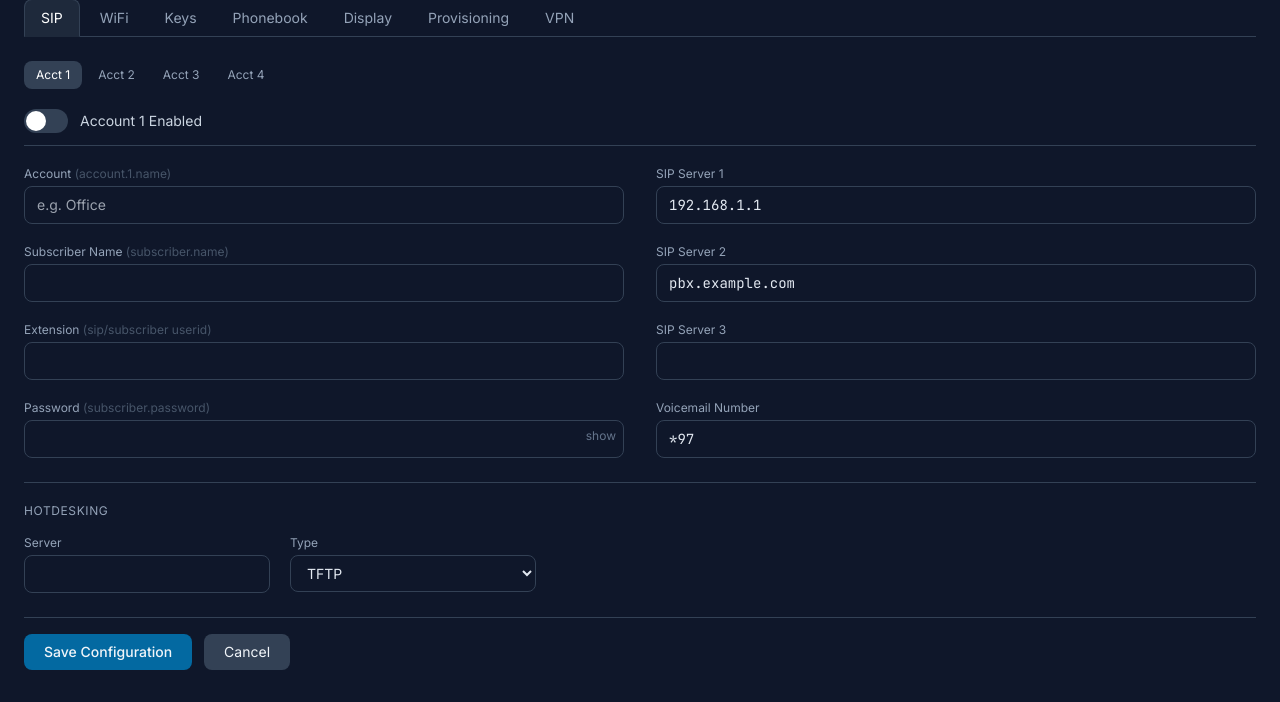
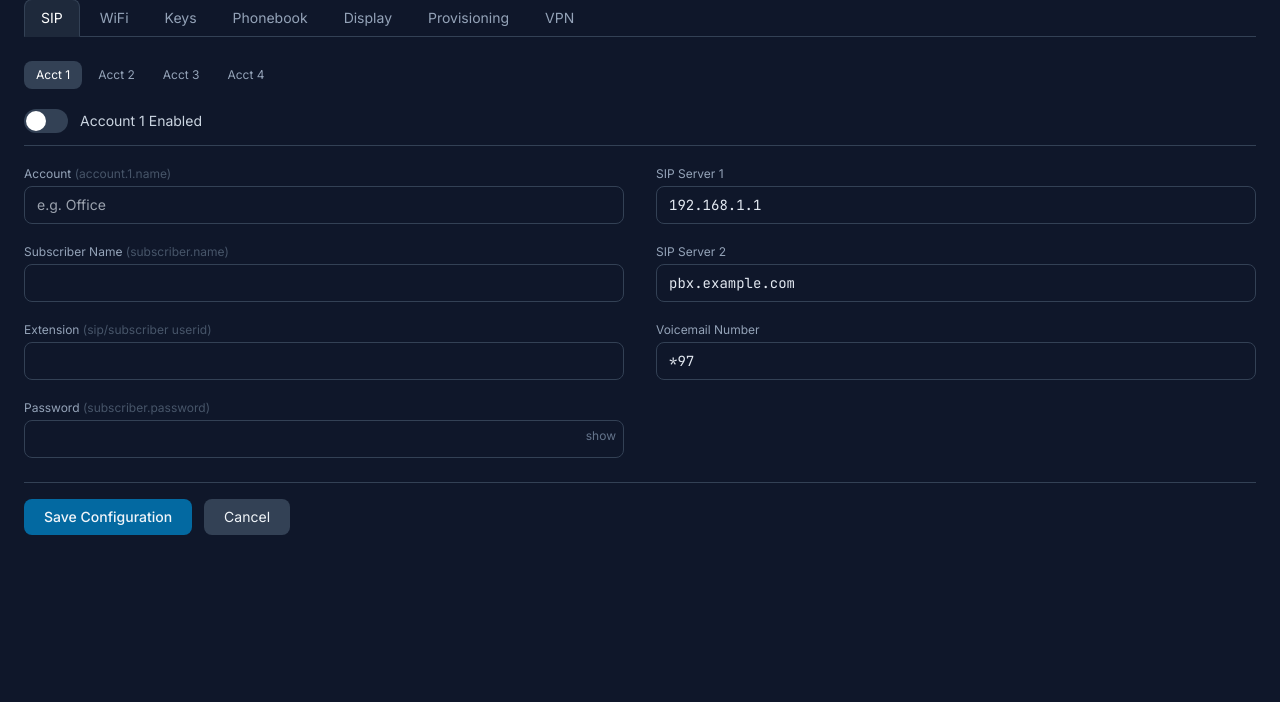
Before and after one commit to tarantir/GrandStream-Config-Manager, a FastAPI app: template templates/phone_edit.html in a window 1280 px wide. Shown: the part 148-850 px from the top of the page. After the commit the page ends 683 px from the top, so only its background shows below. Run offline with FastAPI, Linux system fonts and the light colour scheme; the template is opened without the code that fills it, so the values that code supplies are empty; some libraries are stand-ins or nearby versions.

Commit message:
Remove unused SIP Server 3 references and hotdesking fields from database, models, and UI components

```diff
--- a/database.py
+++ b/database.py
@@ -49,7 +49,7 @@ def init_db():
         _add_column_if_missing(conn, "phone_configs", "screensaver_useprogrammablekeys", "BOOLEAN DEFAULT 0")
         _add_column_if_missing(conn, "sip_accounts",  "subscriber_name",                  "TEXT DEFAULT ''")
         _add_column_if_missing(conn, "sip_accounts",  "password",                         "TEXT DEFAULT ''")
-        _add_column_if_missing(conn, "sip_accounts",  "sip_server_3",                     "TEXT DEFAULT ''")
+
         _add_column_if_missing(conn, "phone_configs", "sip_notify_challenge",             "BOOLEAN DEFAULT 1")
         _add_column_if_missing(conn, "phone_configs", "vpn_enabled",                     "BOOLEAN DEFAULT 0")
         _add_column_if_missing(conn, "phone_configs", "vpn_server",                      "TEXT DEFAULT ''")
@@ -136,7 +136,8 @@ def init_db():
                 AppSetting(key="output_dir",               value="./output"),
                 AppSetting(key="default_sip_server_1",     value="192.168.1.1"),
                 AppSetting(key="default_sip_server_2",     value="pbx.example.com"),
-                AppSetting(key="default_phonebook_server", value="192.168.1.1"),
+
+AppSetting(key="default_phonebook_server", value="192.168.1.1"),
             ])
             db.commit()
         os.makedirs("./output", exist_ok=True)
--- a/main.py
+++ b/main.py
@@ -162,7 +162,7 @@ async def save_phone_config(request: Request, phone_id: int, db: Session = Depen
         acct.extension       = form_data.get(f"acct_{n}_extension", "")
         acct.sip_server_1 = form_data.get(f"acct_{n}_sip_server_1", "192.168.1.1")
         acct.sip_server_2 = form_data.get(f"acct_{n}_sip_server_2", "pbx.example.com")
-        acct.sip_server_3 = form_data.get(f"acct_{n}_sip_server_3", "")
+
         acct.voicemail_number = form_data.get(f"acct_{n}_voicemail_number", "*97")
 
     # Sync Phone.display_name from account 1 subscriber_name for the dashboard
@@ -183,8 +183,6 @@ async def save_phone_config(request: Request, phone_id: int, db: Session = Depen
     except (ValueError, TypeError):
         pass
     cfg.phonebook_protocol = form_data.get("phonebook_protocol", "TFTP")
-    cfg.hotdesking_server = form_data.get("hotdesking_server", "")
-    cfg.hotdesking_type = form_data.get("hotdesking_type", "TFTP")
     cfg.wifi_ssid = form_data.get("wifi_ssid", "")
     cfg.wifi_psk = form_data.get("wifi_psk", "")
     cfg.wifi_band = form_data.get("wifi_band", "Auto")
@@ -441,13 +439,15 @@ async def save_settings(
     output_dir: str = Form("./output"),
     default_sip_server_1: str = Form("192.168.1.1"),
     default_sip_server_2: str = Form("pbx.example.com"),
-    default_phonebook_server: str = Form("192.168.1.1"),
+
+default_phonebook_server: str = Form("192.168.1.1"),
 ):
     updates = {
         "output_dir": output_dir,
         "default_sip_server_1": default_sip_server_1,
         "default_sip_server_2": default_sip_server_2,
-        "default_phonebook_server": default_phonebook_server,
+
+"default_phonebook_server": default_phonebook_server,
     }
     for key, value in updates.items():
         setting = db.query(AppSetting).filter(AppSetting.key == key).first()
--- a/mockups/04-settings.html
+++ b/mockups/04-settings.html
@@ -57,7 +57,7 @@
             class="w-full bg-slate-900 border border-slate-700 rounded-lg px-3 py-2 text-sm mono text-slate-200 outline-none focus:ring-1 focus:ring-sky-500">
         </div>
 
-        <div>
+<div>
           <label class="block text-xs text-slate-400 mb-1 uppercase tracking-wider">Default Phonebook Server</label>
           <input type="text" value="192.168.4.1"
             class="w-full bg-slate-900 border border-slate-700 rounded-lg px-3 py-2 text-sm mono text-slate-200 outline-none focus:ring-1 focus:ring-sky-500">
--- a/models.py
+++ b/models.py
@@ -51,7 +51,6 @@ class SipAccount(Base):
     extension = Column(Text, default="")
     sip_server_1 = Column(Text, default="192.168.1.1")
     sip_server_2 = Column(Text, default="pbx.example.com")
-    sip_server_3 = Column(Text, default="")
     sip_server_1_port = Column(Integer, default=5060)
     sip_server_2_port = Column(Integer, default=5060)
     voicemail_number = Column(Text, default="*97")
@@ -90,8 +89,6 @@ class PhoneConfig(Base):
     phonebook_mode = Column(Text, default="EnabledUseTFTP")
     phonebook_interval = Column(Integer, default=720)
     phonebook_protocol = Column(Text, default="TFTP")
-    hotdesking_server = Column(Text, default="192.168.1.1")
-    hotdesking_type = Column(Text, default="TFTP")
     wifi_enabled = Column(Boolean, default=True)
     wifi_band = Column(Text, default="Auto")
     wallpaper_color = Column(Text, default="#000000")
--- a/templates/phone_edit.html
+++ b/templates/phone_edit.html
@@ -123,12 +123,7 @@
             <input type="text" name="acct_{{ n }}_sip_server_2" value="{{ acct.sip_server_2 if acct else 'pbx.example.com' }}"
               class="w-full bg-slate-900 border border-slate-700 rounded-lg px-3 py-2 text-sm mono text-slate-200 focus:ring-1 focus:ring-sky-500 focus:border-sky-500 outline-none">
           </div>
-          <div>
-            <label class="block text-xs text-slate-400 mb-1">SIP Server 3</label>
-            <input type="text" name="acct_{{ n }}_sip_server_3" value="{{ acct.sip_server_3 if acct else '' }}"
-              class="w-full bg-slate-900 border border-slate-700 rounded-lg px-3 py-2 text-sm mono text-slate-200 focus:ring-1 focus:ring-sky-500 focus:border-sky-500 outline-none">
-          </div>
-          <div>
+<div>
             <label class="block text-xs text-slate-400 mb-1">Voicemail Number</label>
             <input type="text" name="acct_{{ n }}_voicemail_number" value="{{ acct.voicemail_number if acct else '*97' }}"
               class="w-full bg-slate-900 border border-slate-700 rounded-lg px-3 py-2 text-sm mono text-slate-200 focus:ring-1 focus:ring-sky-500 focus:border-sky-500 outline-none">
@@ -138,25 +133,6 @@
     </div>
     {% endfor %}
 
-    <!-- Hotdesking (phone-level, not per-account) -->
-    <div class="mt-6 pt-5 border-t border-slate-700">
-      <h3 class="text-xs text-slate-400 uppercase tracking-wider mb-4">Hotdesking</h3>
-      <div class="grid grid-cols-2 gap-5 max-w-lg">
-        <div>
-          <label class="block text-xs text-slate-400 mb-1">Server</label>
-          <input type="text" name="hotdesking_server" value="{{ cfg.hotdesking_server }}"
-            class="w-full bg-slate-900 border border-slate-700 rounded-lg px-3 py-2 text-sm mono text-slate-200 focus:ring-1 focus:ring-sky-500 focus:border-sky-500 outline-none">
-        </div>
-        <div>
-          <label class="block text-xs text-slate-400 mb-1">Type</label>
-          <select name="hotdesking_type" class="w-full bg-slate-900 border border-slate-700 rounded-lg px-3 py-2 text-sm text-slate-200">
-            {% for opt in ['TFTP', 'HTTP', 'HTTPS'] %}
-            <option value="{{ opt }}" {% if cfg.hotdesking_type == opt %}selected{% endif %}>{{ opt }}</option>
-            {% endfor %}
-          </select>
-        </div>
-      </div>
-    </div>
   </div>
 
   <!-- WiFi Tab -->
--- a/templates/settings.html
+++ b/templates/settings.html
@@ -28,7 +28,7 @@
         class="w-full bg-slate-900 border border-slate-700 rounded-lg px-3 py-2 text-sm mono text-slate-200 focus:ring-1 focus:ring-sky-500 focus:border-sky-500 outline-none">
     </div>
 
-    <div>
+<div>
       <label class="block text-xs text-slate-400 mb-1 uppercase tracking-wider">Default Phonebook Server</label>
       <input type="text" name="default_phonebook_server" value="{{ settings.get('default_phonebook_server', '192.168.1.1') }}"
         class="w-full bg-slate-900 border border-slate-700 rounded-lg px-3 py-2 text-sm mono text-slate-200 focus:ring-1 focus:ring-sky-500 focus:border-sky-500 outline-none">
--- a/xml_importer.py
+++ b/xml_importer.py
@@ -29,7 +29,7 @@ def parse_xml(content: bytes) -> dict:
     Returns:
       accounts: {1: {display_name, extension, sip_server_1, ...}, ...}
       vpk_keys: [{slot, keymode, description, value, account}, ...]
-      + phone-level keys: hotdesking_*, wifi_*, phonebook_*, wallpaper_*, screensaver_*
+      + phone-level keys: wifi_*, phonebook_*, wallpaper_*, screensaver_*
     """
     root = _load_xml(content)
     config_el = root.find("config")
@@ -136,14 +136,7 @@ def parse_xml(content: bytes) -> dict:
             if "challenge" in parts:
                 result["sip_notify_challenge"] = parts["challenge"].lower() == "yes"
 
-        # ── Hotdesking ────────────────────────────────────────────────────────
-        elif name == "hotdesking.server":
-            if "path" in parts:
-                result["hotdesking_server"] = parts["path"]
-            if "type" in parts:
-                result["hotdesking_type"] = parts["type"]
-
-        # ── WiFi (phone-level) ────────────────────────────────────────────────
+# ── WiFi (phone-level) ────────────────────────────────────────────────
         elif name == "network.wifi":
             result["wifi_enabled"] = parts.get("enable", "").lower() == "on"
             if "band" in parts:
@@ -246,8 +239,7 @@ def parse_xml(content: bytes) -> dict:
 
 PHONE_CONFIG_FIELDS = [
     "phonebook_server", "phonebook_mode", "phonebook_interval", "phonebook_protocol",
-    "hotdesking_server", "hotdesking_type",
-    "wifi_enabled", "wifi_band",
+"wifi_enabled", "wifi_band",
     "wallpaper_color", "wallpaper_source",
     "screensaver_enabled", "screensaver_source", "screensaver_timeout",
     "screensaver_showdatetime", "screensaver_serverpath",
@@ -263,7 +255,7 @@ WIFI_SSID_FIELDS = ["essid", "psk", "key_mgmt", "enabled", "hidden", "priority"]
 
 ACCOUNT_FIELDS = [
     "display_name", "subscriber_name", "password", "extension", "enabled",
-    "sip_server_1", "sip_server_2", "sip_server_3",
+    "sip_server_1", "sip_server_2",
     "voicemail_number",
 ]
 
```
Also changed, not shown: mockups/02a-phone-edit-sip.html (+1 -6 lines), xml_generator.py (+1 -10 lines).
